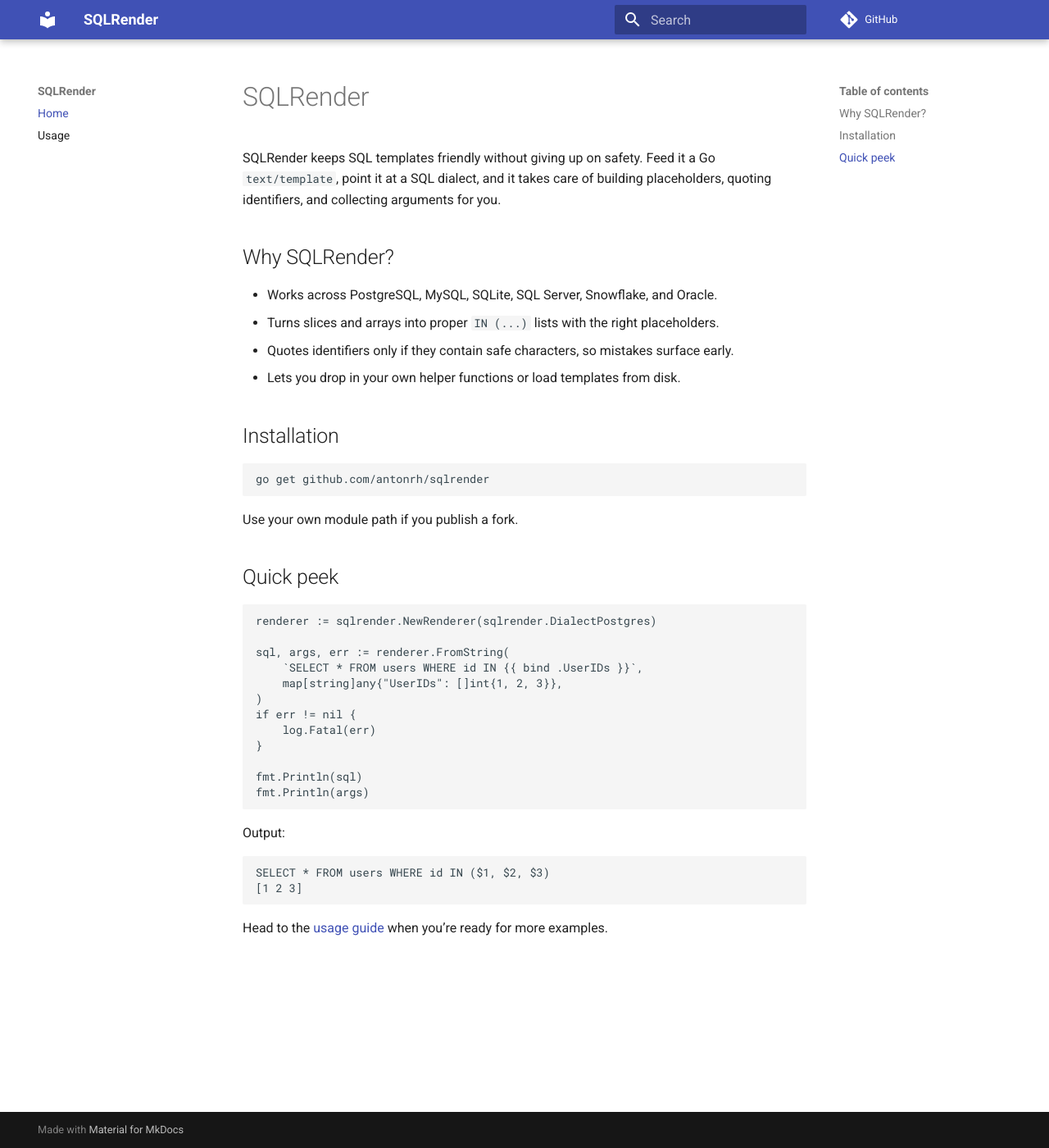
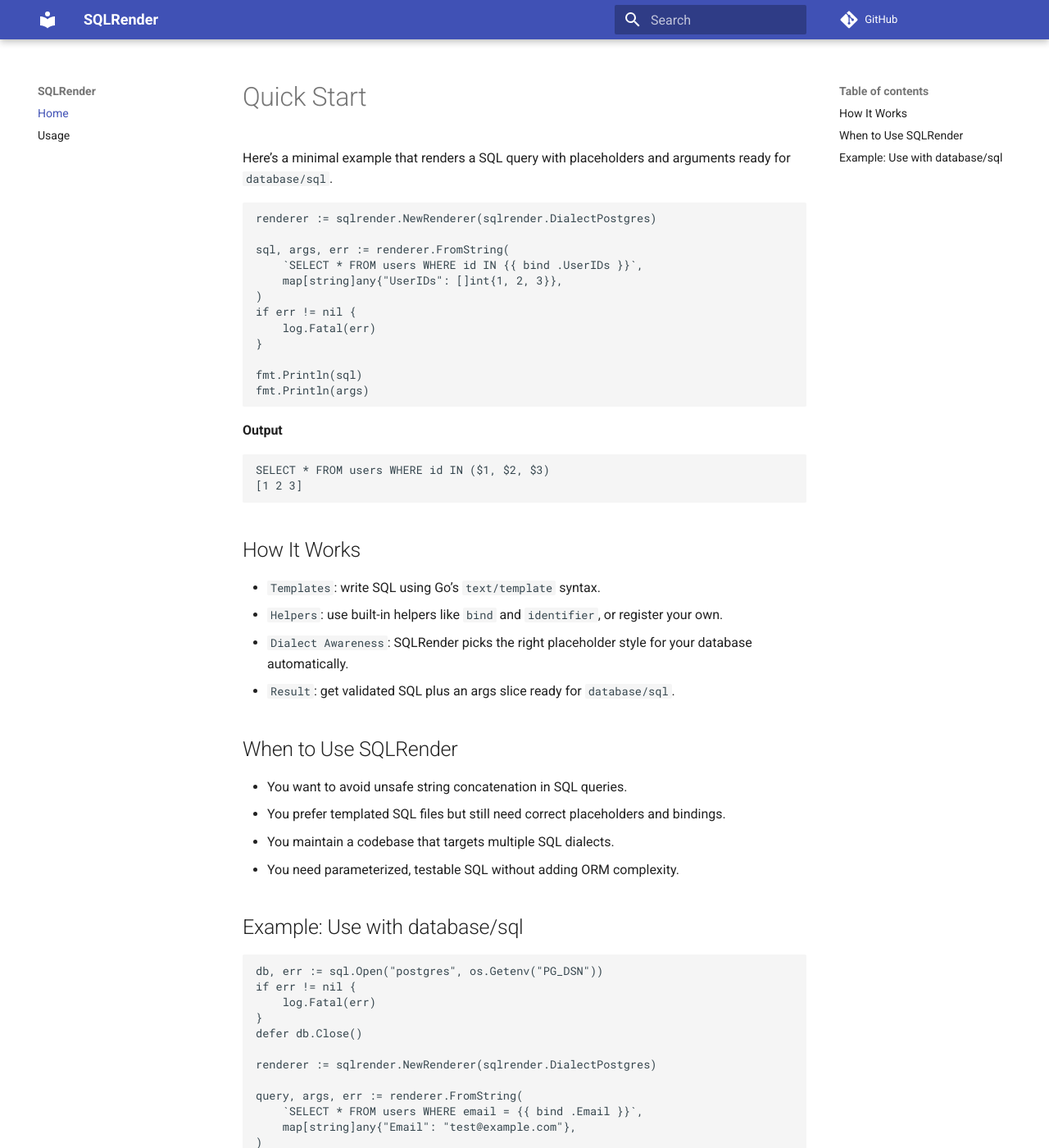
Before and after one commit to antonrh/sqlrender, an MkDocs documentation site: the page built from docs/index.md, in a window 1280 px wide and 1400 px high. Shown: the whole window at 82% size. Built offline with MkDocs 1.6.1 and Material for MkDocs 9.7.7, drawn with Linux system fonts in a browser that asks for light colours; comment, search, counter and statistics services are not loaded; some of the changed text lies outside the part shown.

Commit message:
Update docs/

````diff
--- a/docs/index.md
+++ b/docs/index.md
@@ -1,23 +1,6 @@
-# SQLRender
+# Quick Start
 
-SQLRender keeps SQL templates friendly without giving up on safety. Feed it a Go `text/template`, point it at a SQL dialect, and it takes care of building placeholders, quoting identifiers, and collecting arguments for you.
-
-## Why SQLRender?
-
-- Works across PostgreSQL, MySQL, SQLite, SQL Server, Snowflake, and Oracle.
-- Turns slices and arrays into proper `IN (...)` lists with the right placeholders.
-- Quotes identifiers only if they contain safe characters, so mistakes surface early.
-- Lets you drop in your own helper functions or load templates from disk.
-
-## Installation
-
-```bash
-go get github.com/antonrh/sqlrender
-```
-
-Use your own module path if you publish a fork.
-
-## Quick peek
+Here’s a minimal example that renders a SQL query with placeholders and arguments ready for `database/sql`.
 
 ```go
 renderer := sqlrender.NewRenderer(sqlrender.DialectPostgres)
@@ -34,11 +17,49 @@ fmt.Println(sql)
 fmt.Println(args)
 ```
 
-Output:
+**Output**
 
-```
+```text
 SELECT * FROM users WHERE id IN ($1, $2, $3)
 [1 2 3]
 ```
 
-Head to the [usage guide](usage.md) when you’re ready for more examples.
+## How It Works
+
+- `Templates`: write SQL using Go’s `text/template` syntax.
+- `Helpers`: use built-in helpers like `bind` and `identifier`, or register your own.
+- `Dialect Awareness`: SQLRender picks the right placeholder style for your database automatically.
+- `Result`: get validated SQL plus an args slice ready for `database/sql`.
+
+## When to Use SQLRender
+
+- You want to avoid unsafe string concatenation in SQL queries.
+- You prefer templated SQL files but still need correct placeholders and bindings.
+- You maintain a codebase that targets multiple SQL dialects.
+- You need parameterized, testable SQL without adding ORM complexity.
+
+## Example: Use with database/sql
+
+```go
+db, err := sql.Open("postgres", os.Getenv("PG_DSN"))
+if err != nil {
+	log.Fatal(err)
+}
+defer db.Close()
+
+renderer := sqlrender.NewRenderer(sqlrender.DialectPostgres)
+
+query, args, err := renderer.FromString(
+	`SELECT * FROM users WHERE email = {{ bind .Email }}`,
+	map[string]any{"Email": "test@example.com"},
+)
+if err != nil {
+	log.Fatal(err)
+}
+
+rows, err := db.Query(query, args...)
+if err != nil {
+	log.Fatal(err)
+}
+defer rows.Close()
+```
````
Also changed, not shown: docs/usage.md (+22 -28 lines).
